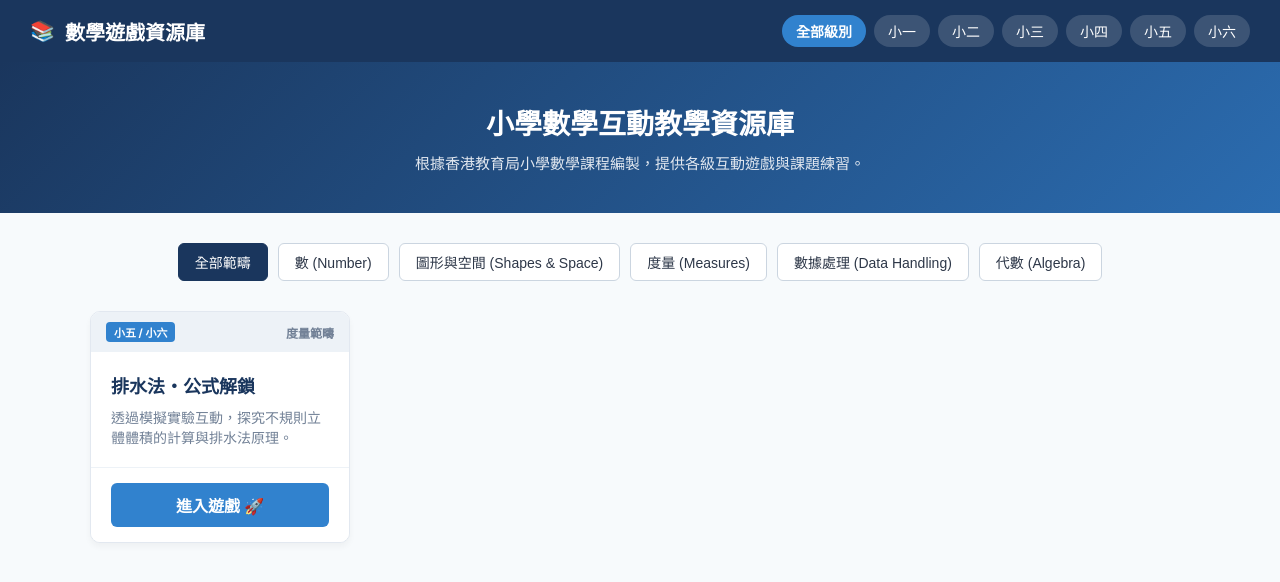
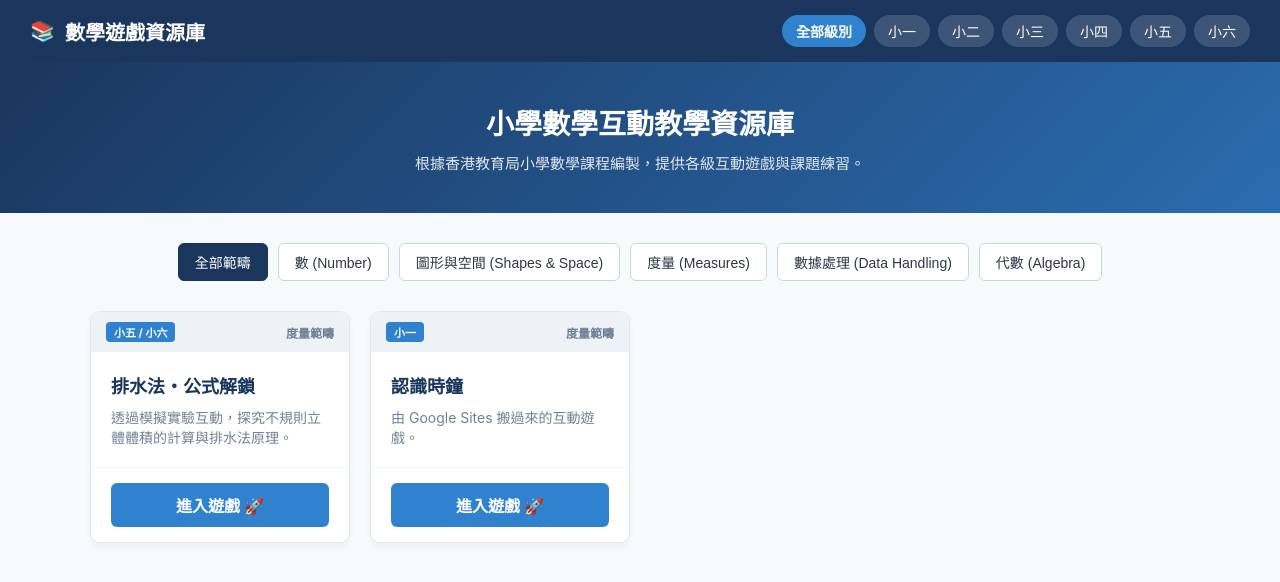
Before and after one commit to mrckhronald/mathsgames, a plain HTML site: page index.html in a window 1280 px wide. Drawn offline with Linux system fonts and the light colour scheme.

Commit message:
Update index.html

```diff
--- a/index.html
+++ b/index.html
@@ -107,7 +107,22 @@
                     <a href="WaterDisplacement.html" class="play-btn" target="_blank">進入遊戲 🚀</a>
                 </div>
             </div>
-
+<!-- 新遊戲卡片：小一 度量範疇 -->
+            <div class="game-card" data-grade="小一" data-category="度量">
+                <div>
+                    <div class="card-header">
+                        <span class="badge-grade">小一</span>
+                        <span class="badge-cat">度量範疇</span>
+                    </div>
+                    <div class="card-body">
+                        <h3>認識時鐘</h3>
+                        <p>由 Google Sites 搬過來的互動遊戲。</p>
+                    </div>
+                </div>
+                <div class="card-footer">
+                    <a href="clock_game.html" class="play-btn" target="_blank">進入遊戲 🚀</a>
+                </div>
+            </div>
             <!-- 之後你只要照呢個格式複製多個卡片，並更改 data-grade, data-category, 標題同連結就可以 -->
 
         </div>
```
